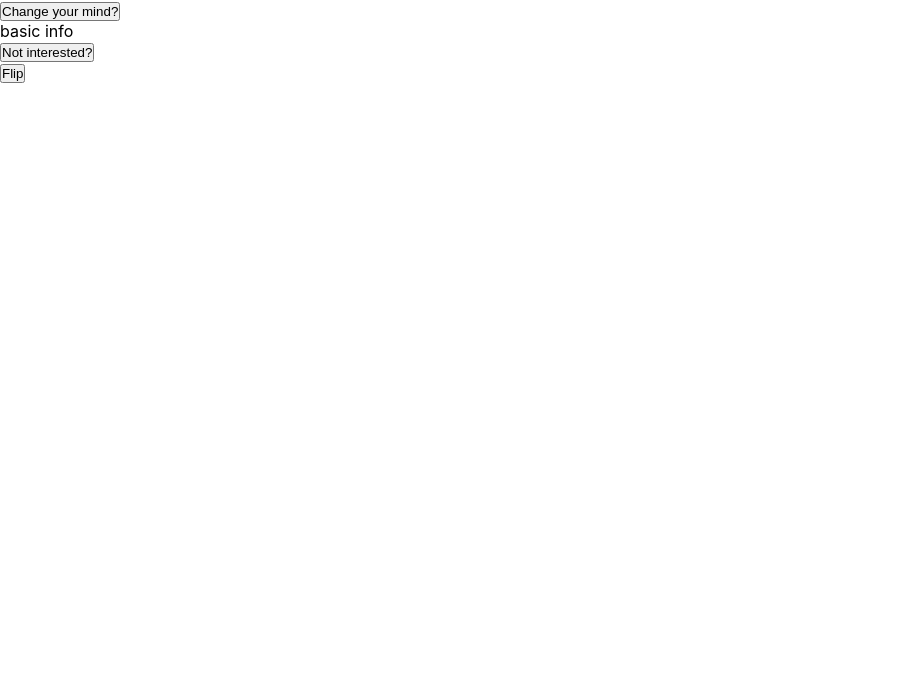
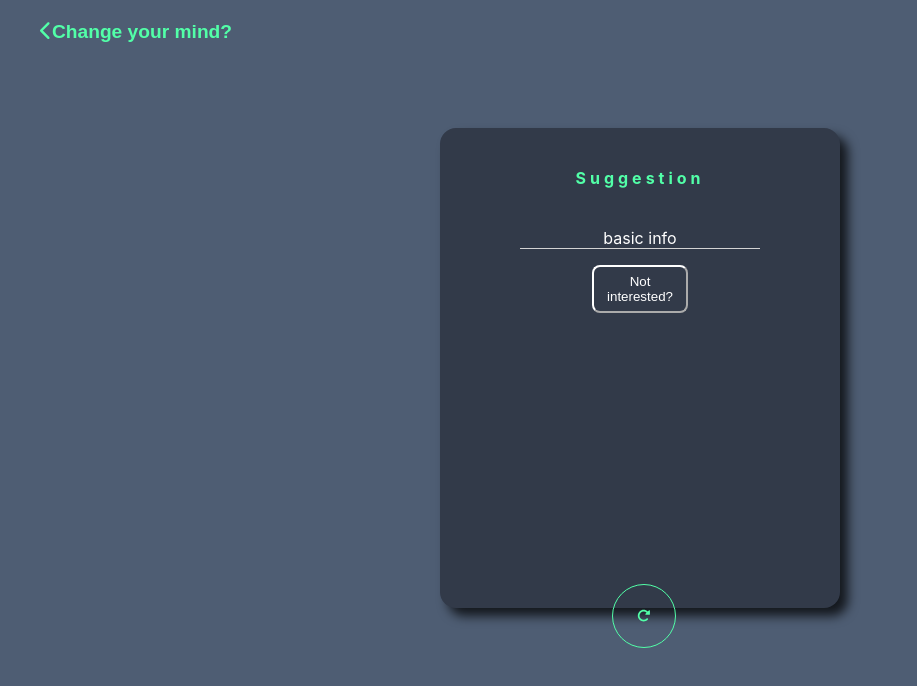
Before and after one commit to WhatAreWeDoingToday/WhatAreWeDoingToday, a React (Create React App) app: page / in a window 1280 px wide. Both pictures are taken after a click on the input 640 px from the left and 548 px from the top of the page. Shown: the top 686 px of the page, without its empty margins (0-917 px from the left). Built offline with nearby package versions, Linux system fonts and the light colour scheme.

Commit message:
add styling to basic info and activities" git main

```diff
--- a/package.json
+++ b/package.json
@@ -3,9 +3,13 @@
   "version": "0.1.0",
   "private": true,
   "dependencies": {
+    "@fortawesome/fontawesome-svg-core": "^6.2.0",
+    "@fortawesome/free-solid-svg-icons": "^6.2.0",
+    "@fortawesome/react-fontawesome": "^0.2.0",
     "@testing-library/jest-dom": "^5.16.5",
     "@testing-library/react": "^13.4.0",
     "@testing-library/user-event": "^13.5.0",
+    "babel-plugin-macros": "^3.1.0",
     "dotenv": "^16.0.3",
     "react": "^18.2.0",
     "react-dom": "^18.2.0",
--- a/src/components/Activity.js
+++ b/src/components/Activity.js
@@ -2,6 +2,10 @@ import React, { useState } from 'react';
 import { useNavigate, useLocation } from 'react-router-dom';
 import MoreInfo from './MoreInfo';
 import BasicInfo from './BasicInfo';
+import { FontAwesomeIcon } from '@fortawesome/react-fontawesome';
+import {faChevronLeft} from '@fortawesome/free-solid-svg-icons'
+import {faRotateForward} from '@fortawesome/free-solid-svg-icons'
+import "../styling/App.css";
 
 const Activity = () => {
   const location = useLocation();
@@ -15,14 +19,16 @@ const Activity = () => {
   };
 
   return (
-    <div>
-      <button type="button" onClick={() => navigate('/')}>
-        Change your mind?
+    <div className = "activity">
+      <button className = "backButton" type="button" onClick={() => navigate('/')}>
+      <FontAwesomeIcon icon={faChevronLeft} />
+      Change your mind?
       </button>
+
       <div>
         {!flipped ? <BasicInfo handleClick={handleNextClick} /> : <MoreInfo />}
-        <button type="button" onClick={() => setFlipped(!flipped)}>
-          Flip
+        <button className = "flippedButton flipCard" type="button" onClick={() => setFlipped(!flipped)}>
+        <FontAwesomeIcon icon={faRotateForward} />
         </button>
       </div>
     </div>
--- a/src/components/BasicInfo.js
+++ b/src/components/BasicInfo.js
@@ -2,9 +2,11 @@ import React from 'react';
 
 const BasicInfo = ({ handleNextClick }) => {
   return (
-    <div>
+    <div className ="basicInfo">
+      <h1>Suggestion</h1>
       <p>basic info</p>
-      <button type="button" onClick={handleNextClick}>
+      <div className = "horizontalSeperation"></div>
+      <button className = "skipButton" type="button" onClick={handleNextClick}>
         Not interested?
       </button>
     </div>
--- a/src/components/MoreInfo.js
+++ b/src/components/MoreInfo.js
@@ -1,9 +1,12 @@
 import React from 'react';
+import "../styling/App.css";
 
 const MoreInfo = () => {
   return (
-    <div>
+    <div className = "moreInfo">
+      <h1 className = "learnMore">More Info</h1>
       <p>MORE INFO</p>
+      <div className = "horizontalSeperation"></div>
     </div>
   );
 };
--- a/src/styling/App.css
+++ b/src/styling/App.css
@@ -177,7 +177,101 @@ input:checked ~label{
   color: var(--neon-green);
   background-color: transparent;
   padding: 0.5rem;
-  border-radius: 1rem;
+  border-radius: 0.5rem;
   border-color: var(--neon-green);
 
 }
+
+.activity{
+  height: 100vh;
+  width: 100vw;
+  display: flex;
+  flex-direction: column;
+  justify-content: center;
+  align-items: center;
+  background-color: var(--greyish-blue);
+
+}
+
+.backButton {
+  display: inline-block;
+  justify-content: space-between;
+  height: 2rem;
+  width: 15rem;
+  color: var(--neon-green);
+  background: transparent;
+  font-weight: bold;
+  border: none;
+  background: none;
+  font-size: 1.2rem;
+  position: fixed;
+  left: 1rem;
+  top: 1rem;
+
+}
+
+.basicInfo {
+  display: flex;
+  flex-direction: column;
+  align-items: center;
+  height: 30rem;
+  width: 25rem;
+  border-radius: 1rem;
+  background-color: var(--dark-grayish-blue) ;
+  color: white;
+  box-shadow: var(--box-shadow);
+}
+
+.basicInfo h1 {
+  text-align: center;
+  font-size: 1rem;
+  letter-spacing: 0.25rem;
+  color:hsl(150, 100%, 66%);
+  padding: 2.5rem;
+}
+
+.moreInfo{
+  display: flex;
+  flex-direction: column;
+  align-items: center;
+  height: 30rem;
+  width: 25rem;
+  border-radius: 1rem;
+  background-color: var(--dark-grayish-blue) ;
+  color: white;
+  box-shadow: var(--box-shadow);
+}
+
+.moreInfo h1 {
+  text-align: center;
+  font-size: 1rem;
+  letter-spacing: 0.25rem;
+  color:hsl(150, 100%, 66%);
+  padding: 2.5rem;
+}
+
+.flippedButton {
+  position: relative;
+  left: 10.75rem;
+  bottom: 1.5rem;
+  height: 4rem;
+  width: 4rem;
+  border: 1px solid var(--neon-green);
+  background: transparent;
+  color: var(--neon-green);
+  border-radius: 50%;
+}
+
+.skipButton{
+  width: 6rem;
+  height: 3rem;
+  display: flex;
+  align-items: center;
+  justify-content: center;
+  color: white;
+  background-color: transparent;
+  padding: 0.5rem;
+  border-radius: 0.5rem;
+  border-color: white;
+  margin-top: 1rem;
+}
```
Also changed, not shown: 1 other file (tests, documents, lock files or other folders).
